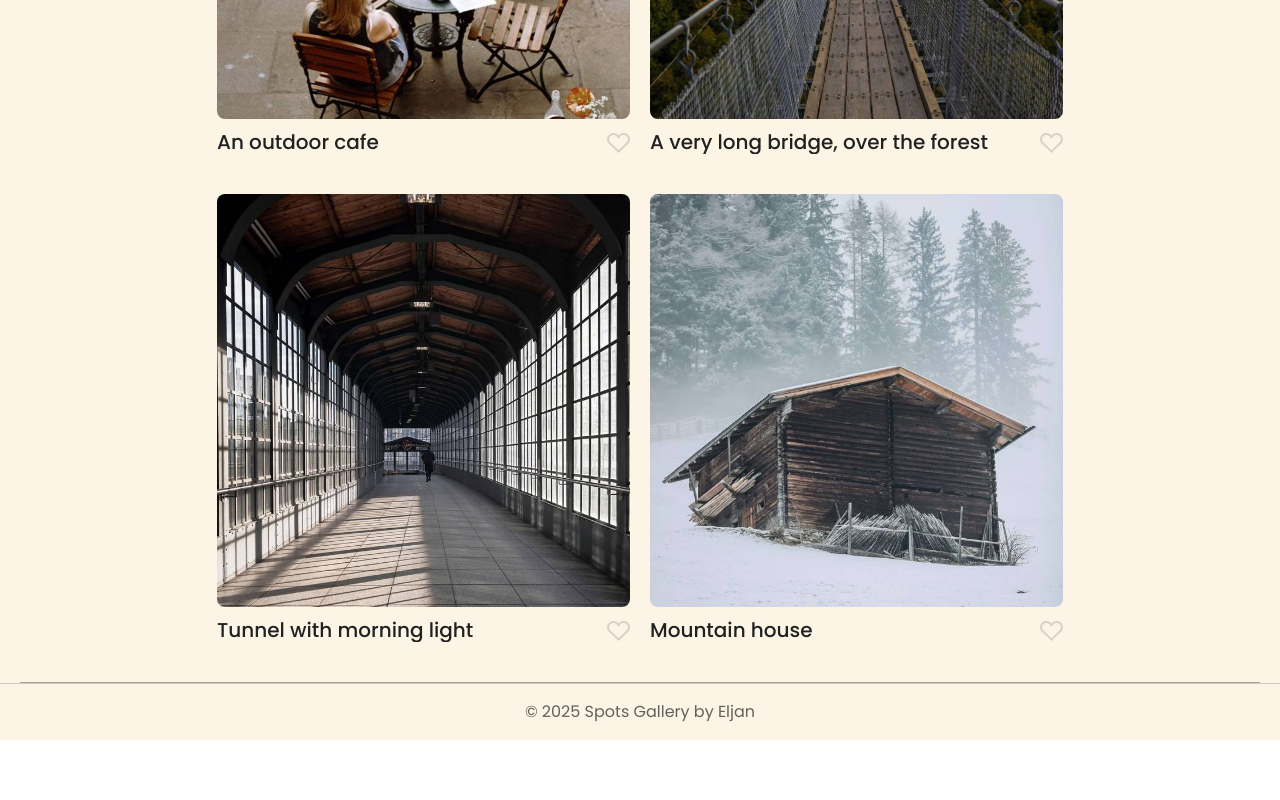
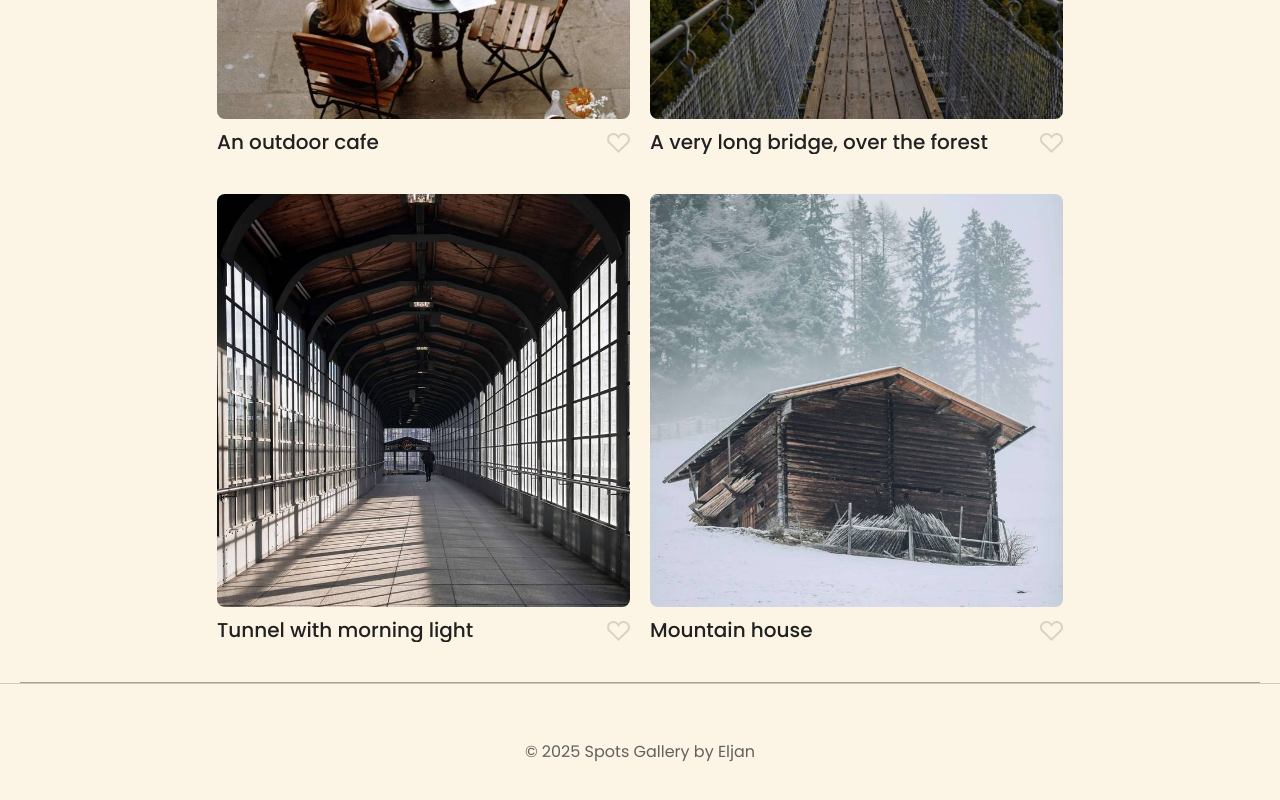
Before and after one commit to eljan7/spots_e, a plain HTML site: page index.html in a window 1280 px wide. Shown: the part 1093-1893 px from the top of the page. Before the commit the page ends 1833 px from the top, so only its background shows below. Drawn offline with Linux system fonts and the light colour scheme.

Commit message:
footer.css

```diff
--- a/blocks/footer.css
+++ b/blocks/footer.css
@@ -1,5 +1,5 @@
 .footer {
-  padding: 20px 0;
+  padding: 60px 0;
   border-top: 1px solid rgba(33, 33, 33, 0.2);
   text-align: center;
 }
```
